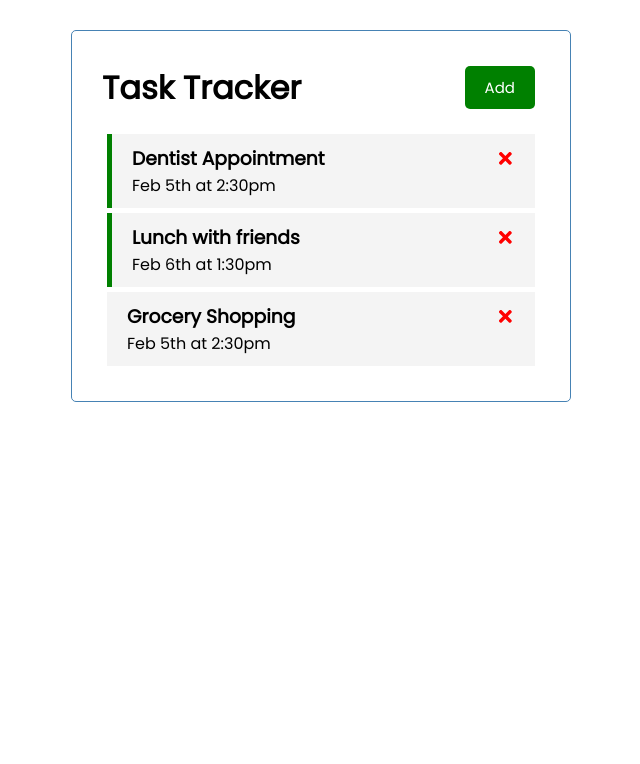
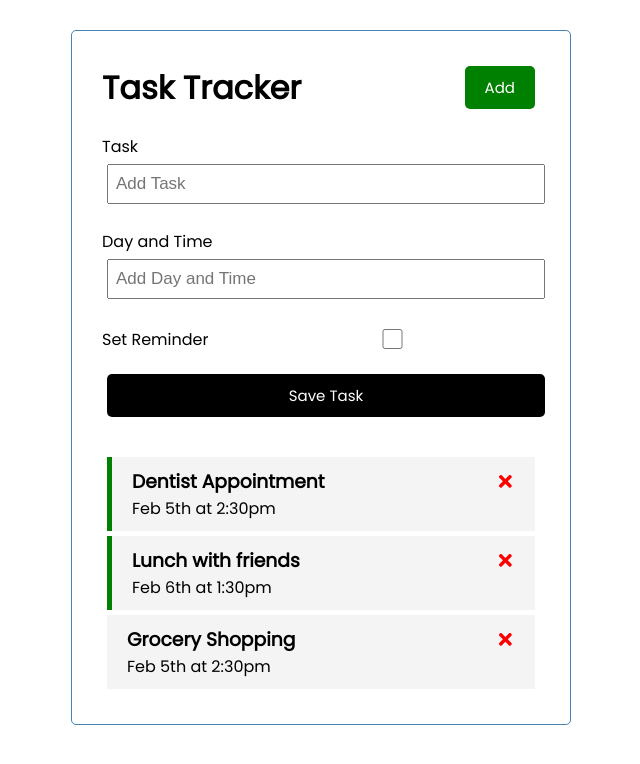
Before and after one commit to Hania-Abdul-Baseer/task-tracking-app, a React (Create React App) app: page / in a window 1280 px wide. Shown: the top 764 px of the page, without its empty margins (319-959 px from the left). Built offline with nearby package versions, Linux system fonts and the light colour scheme.

Commit message:
Adding a new component for adding a task

```diff
--- a/src/App.js
+++ b/src/App.js
@@ -1,6 +1,7 @@
 import { useState } from 'react'
 import Header from './components/Header'
 import Tasks from './components/Tasks'
+import AddTask from './components/AddTask'
 
 const App = () => {
   // We have the state below at the top level i.e in App.js
@@ -58,6 +59,7 @@
     // but its actually JSX/JS Syntax Extension.
     <div className="container">
       <Header />
+      <AddTask />
       {/* If the length of the tasks array is less than 0
         then display: 'No tasks to show' otherwise display
         the Tasks component. This is written inside the
--- a/src/components/AddTask.js
+++ b/src/components/AddTask.js
@@ -1,6 +1,50 @@
+import { useState } from 'react'
+
 const AddTask = () => {
-  return (
-    <div>AddTask</div>
+    // Each input in AddTask component will have a state
+    // that is in component level and not App level,
+    // which is why its here and not in App.js.
+    const [text, setText] = useState('');
+    const [day, setDay] = useState('');
+    // The default value for the reminder state variable
+    // will be set to false.
+    const [reminder, setReminder] = useState(false);
+
+    return (
+        <form className='add-form'>
+            <div className='form-control'>
+                <label>Task</label>
+                {/* The value of this input will be the text from
+                the state and when it changes a function will be
+                called that takes in the event (e) object and
+                it calls another function: setText from the state
+                to change the state varibale: text to whatever is
+                typed in the input.
+                The above is the same is also used for reminder
+                and day. */}
+                <input type='text' placeholder='Add Task'
+                value={text} onChange={(e) => setText(e.target.
+                value)}
+                />
+            </div>
+            <div className='form-control'>
+                <label>Day and Time</label>
+                <input type='text' placeholder='Add Day and Time'
+                value={day} onChange={(e) => setDay(e.target.
+                value)}
+                />
+            </div>
+            <div className='form-control form-control-check'>
+                <label>Set Reminder</label>
+                <input type='checkbox' value={reminder}
+                onChange={(e) => setReminder(e.currentTarget.
+                checked)}
+                />
+            </div>
+
+            <input className='btn btn-block'
+            type='submit' value='Save Task' />
+        </form>
   )
 }
 
```
